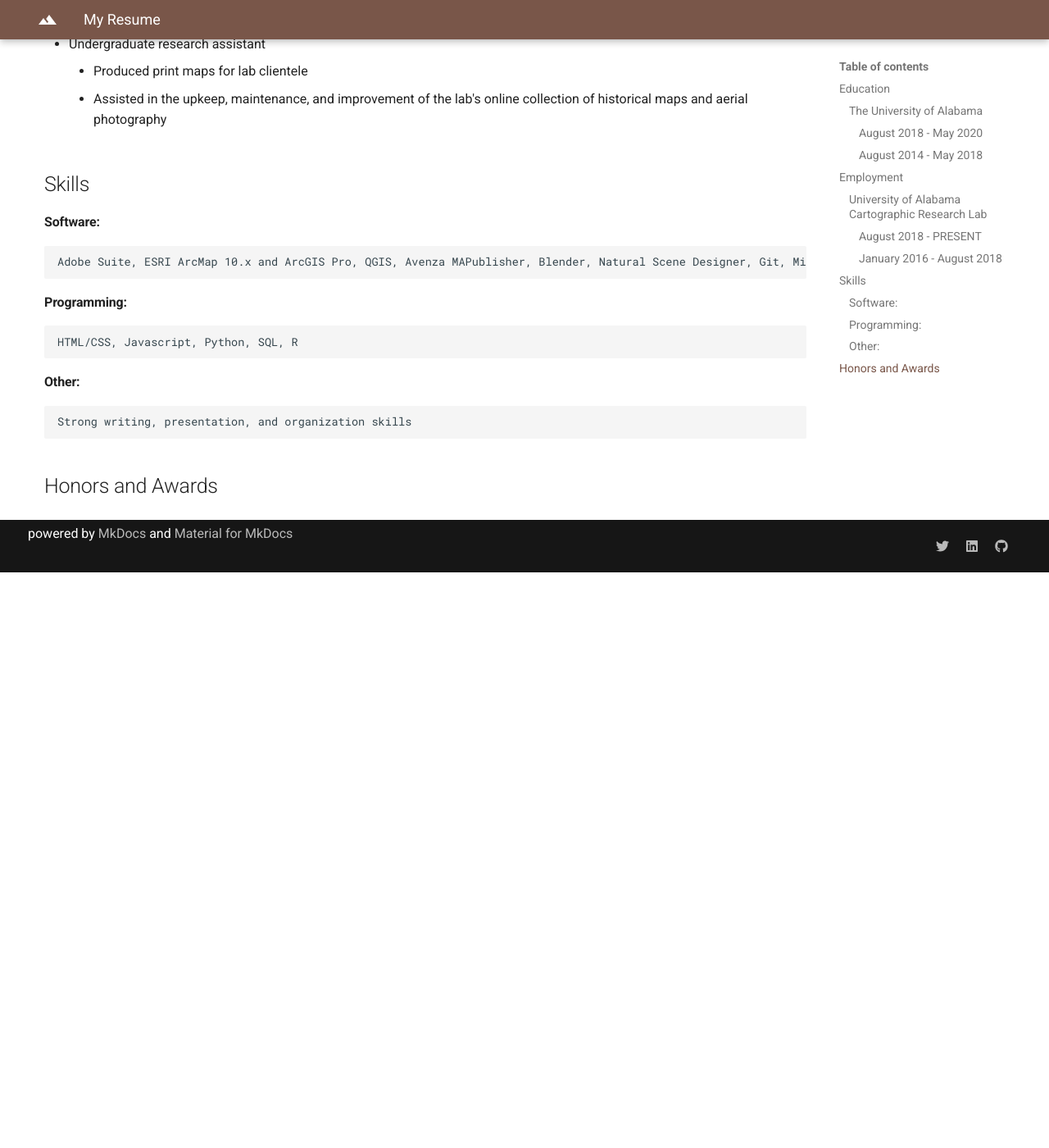
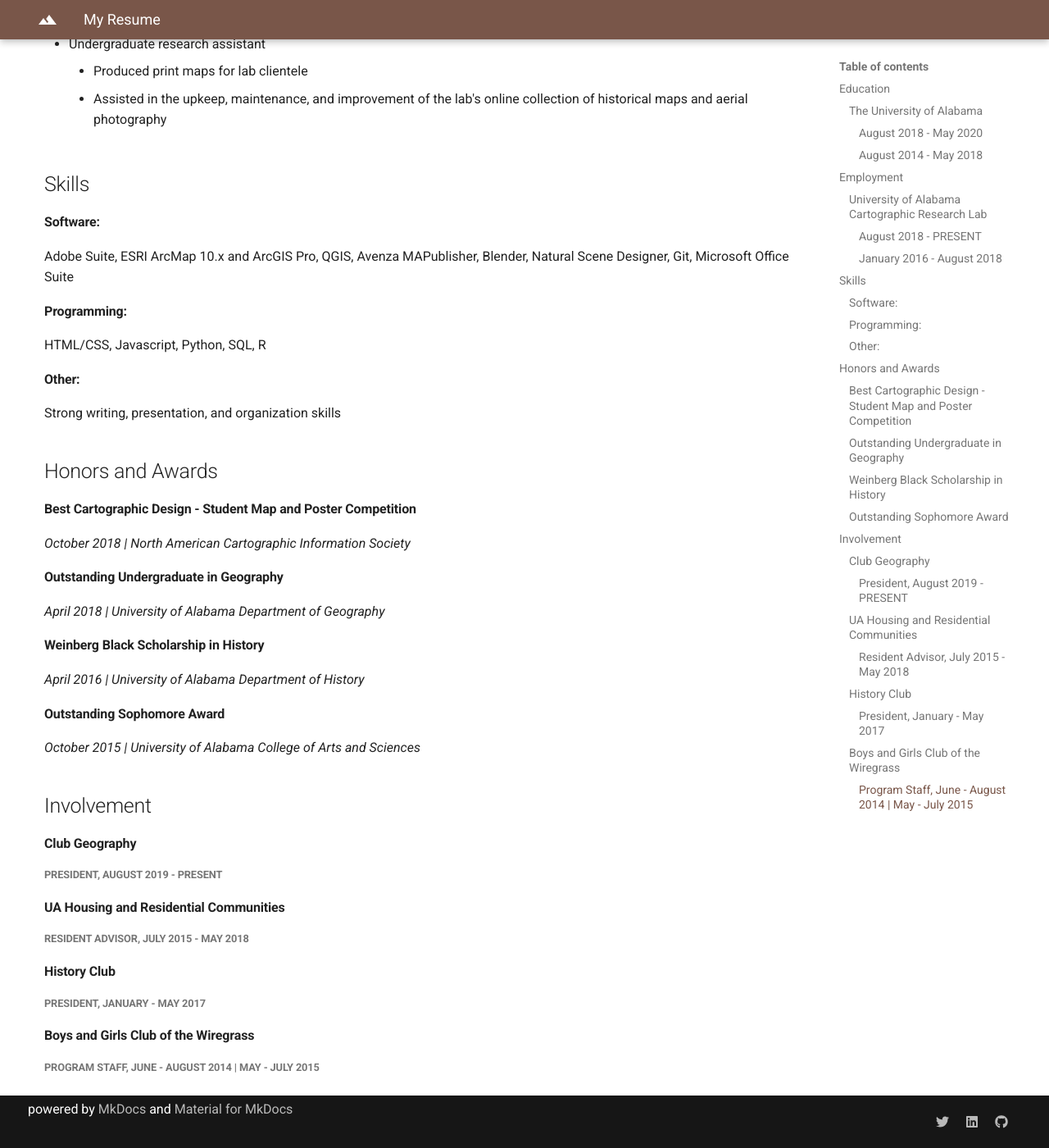
Before and after one commit to acfries/acfries.github.io, an MkDocs documentation site: the page built from docs/resume.md, in a window 1280 px wide and 1400 px high, scrolled down 847 px. Shown: the whole window at 82% size. Built offline with MkDocs 1.6.1 and Material for MkDocs 9.7.7, drawn with Linux system fonts in a browser that asks for light colours; before the commit the page ends 1545 px from its top, so only the background shows below that.

Commit message:
Added more content to resume for format testing

```diff
--- a/docs/resume.md
+++ b/docs/resume.md
@@ -31,12 +31,40 @@
 ## Skills
 
 #### Software:
-	Adobe Suite, ESRI ArcMap 10.x and ArcGIS Pro, QGIS, Avenza MAPublisher, Blender, Natural Scene Designer, Git, Microsoft Office Suite
+Adobe Suite, ESRI ArcMap 10.x and ArcGIS Pro, QGIS, Avenza MAPublisher, Blender, Natural Scene Designer, Git, Microsoft Office Suite
 
 #### Programming:
-	HTML/CSS, Javascript, Python, SQL, R
+HTML/CSS, Javascript, Python, SQL, R
 
 #### Other:
-	Strong writing, presentation, and organization skills
+Strong writing, presentation, and organization skills
+
 
 ## Honors and Awards
+
+#### Best Cartographic Design - Student Map and Poster Competition
+*October 2018 &#124; North American Cartographic Information Society*
+
+#### Outstanding Undergraduate in Geography
+*April 2018 &#124; University of Alabama Department of Geography*
+
+#### Weinberg Black Scholarship in History
+*April 2016 &#124; University of Alabama Department of History*
+
+#### Outstanding Sophomore Award
+*October 2015 &#124; University of Alabama College of Arts and Sciences*
+
+
+## Involvement
+
+#### Club Geography
+##### President, August 2019 - PRESENT
+
+#### UA Housing and Residential Communities
+##### Resident Advisor, July 2015 - May 2018
+
+#### History Club
+##### President, January - May 2017
+
+#### Boys and Girls Club of the Wiregrass
+##### Program Staff, June - August 2014 &#124; May - July 2015
```
